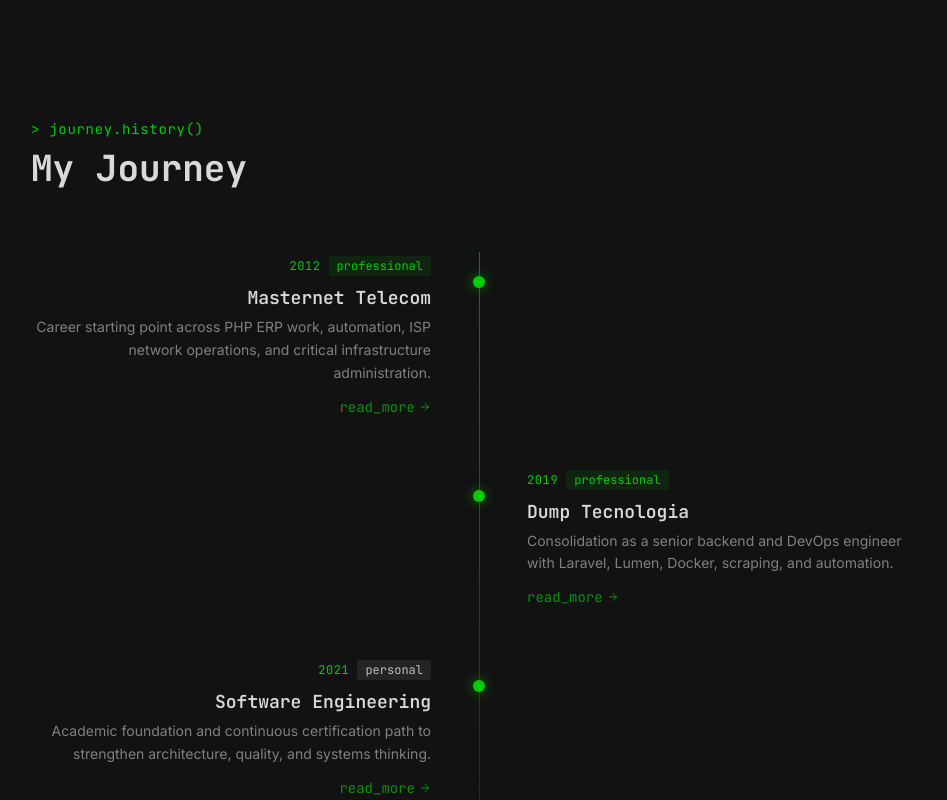
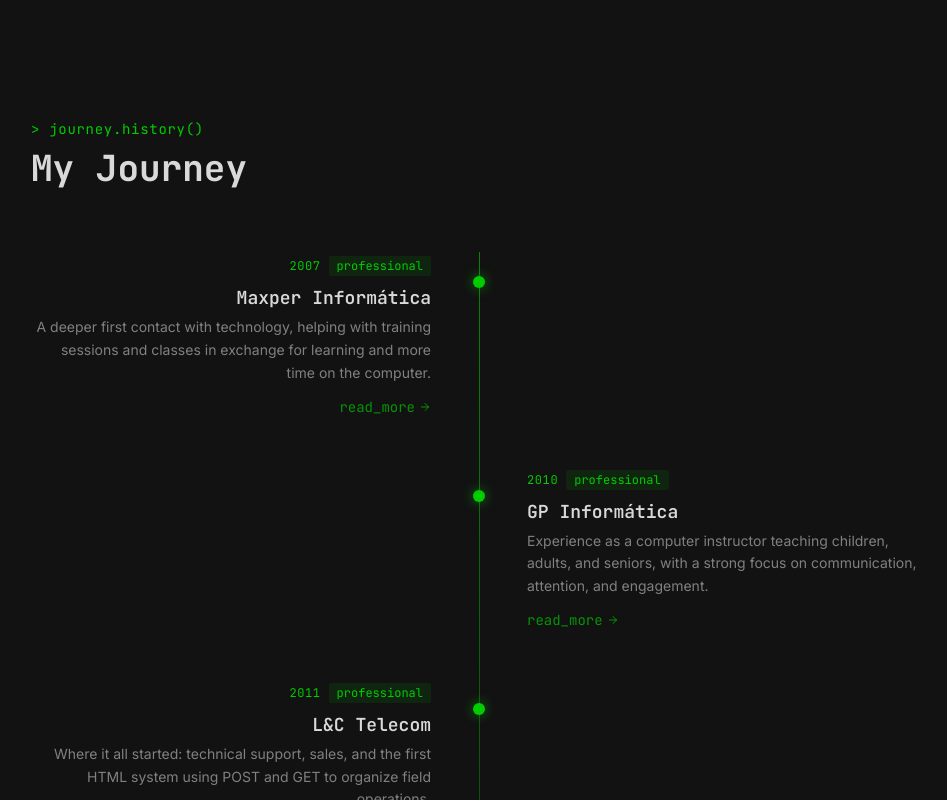
Before and after one commit to vakaman/maicol.dev, a React (Vite) app: page / in a window 1280 px wide. Shown: the part 2000-2800 px from the top of the page, without its empty margins (161-1108 px from the left). Built offline with nearby package versions, Linux system fonts and the light colour scheme; the HTML template or start-up script is replaced by a standard one.

Commit message:
add early journey entries

```diff
--- /dev/null
+++ b/content/journey/gp-informatica/detail/pt-br.md
@@ -0,0 +1,5 @@
+Trabalhei na GP Informática como instrutor de informática, ensinando desde crianças até idosos. Foi uma experiência incrível, porque precisei ter maturidade para entender que existem formas diferentes de prender a atenção das crianças, dos adultos e dos velhinhos também.
+
+Foi nesse ambiente que recebi meus primeiros elogios. Alguns pais me disseram que os filhos deles estavam adorando o curso e que o professor ajudava muito no engajamento. Fiquei extremamente feliz com esse feedback naquele momento.
+
+Fiz amizade com muitos alunos e foi um momento incrível na minha vida. Sinceramente, tenho saudade dessa época.
--- /dev/null
+++ b/content/journey/gp-informatica/detail/us-en.md
@@ -0,0 +1,5 @@
+I worked at GP Informática as a computer instructor, teaching everyone from children to seniors. It was an incredible experience because I had to develop the maturity to understand that there are different ways to hold the attention of kids, adults, and older people as well.
+
+It was in that environment that I received my first compliments. Some parents told me their children were loving the course and that the teacher helped a lot with engagement. I was extremely happy with that feedback at that moment.
+
+I made friends with many students, and it was an incredible time in my life. Honestly, I miss that period.
--- /dev/null
+++ b/content/journey/lc-telecom/detail/pt-br.md
@@ -0,0 +1,7 @@
+Foi na L&C Telecom que tudo começou. Eu trabalhava como atendente de suporte técnico, aquele profissional que muitas vezes pedia para o cliente reiniciar o roteador para restabelecer a conexão e seguir com o diagnóstico.
+
+No dia a dia eu atendia clientes com problemas de internet, ajudando a fazer o serviço voltar ao normal, mas também atuava na frente comercial, apresentando planos e realizando vendas para novos clientes. Esse contato direto com operação e negócio foi importante para formar minha visão prática sobre tecnologia.
+
+Foi lá também que tive meu primeiro case de sucesso com desenvolvimento. Depois de aprender como um formulário HTML funcionava e como enviar dados para um servidor com POST e GET, desenvolvi um sistema que chamei de "agenda".
+
+Esse sistema permitia agendar instalações, manutenções, retiradas e trocas de endereço. Era algo simples, mas teve impacto real: facilitou meu trabalho e também a rotina dos instaladores e técnicos da época.
--- /dev/null
+++ b/content/journey/lc-telecom/detail/us-en.md
@@ -0,0 +1,7 @@
+L&C Telecom was where everything started. I worked in technical support, the classic support role that often asked customers to reboot the router so we could restore connectivity and continue troubleshooting.
+
+On a daily basis I helped customers whose internet service was failing, bringing their connection back to normal, but I also worked on the commercial side by presenting plans and closing sales with new customers. That mix of operations and business gave me an early practical view of technology.
+
+That was also where I had my first real success case with software development. After learning how an HTML form worked and how to send data to a server with `POST` and `GET`, I built a system I called `agenda`.
+
+The system could schedule installations, maintenance visits, equipment removals, and address changes. It was simple, but it had real impact: it made my work easier and improved the routine of the installers and technicians at the time.
--- /dev/null
+++ b/content/journey/maxper-informatica/detail/pt-br.md
@@ -0,0 +1,7 @@
+Comecei como aluno da Maxper e, durante o treinamento, percebi o quanto eu gostava de tecnologia. Lá aprendi o básico: Windows, Word, Excel, PowerPoint, HTML, CSS, Photo-Paint, Corel Draw e internet, aquele cursinho para te "preparar" para usar o computador.
+
+Durante o curso, acabei descobrindo que tinha uma facilidade enorme para aprender e, assim que entendia e reproduzia, já conseguia ajudar meus colegas. Em pouco tempo me vi fazendo parte do treinamento, e meu instrutor permitiu que eu ajudasse em outras turmas. Acredito que posso considerar esse meu primeiro emprego não formal na área da tecnologia. A escola ficava cerca de uma hora de distância da minha casa e, durante um bom tempo, tive que ir a pé mesmo, mas compromisso é compromisso. Depois de algum tempo, acabei conseguindo uma bike, e isso facilitou bastante o deslocamento.
+
+Como eu não tinha dinheiro para bancar novos cursos, fiz uma proposta indecente para meu instrutor: eu ajudava com os treinamentos e ele me ensinava de graça. E assim foi. Fiquei aproximadamente um ano trabalhando, dando aula de informática em troca de ter mais contato com o computador e aprender de graça.
+
+Na época, minha família não tinha recurso financeiro, e ter um computador em casa ou até mesmo acesso à internet era simplesmente impossível. De certa forma, hoje sinto orgulho do que vivi naquele momento. Eu faria tudo de novo.
--- /dev/null
+++ b/content/journey/maxper-informatica/detail/us-en.md
@@ -0,0 +1,7 @@
+I started as a student at Maxper and, during the training, realized how much I liked technology. That was where I learned the basics: Windows, Word, Excel, PowerPoint, HTML, CSS, Photo-Paint, Corel Draw, and internet use, that classic course meant to "prepare" you to use a computer.
+
+During the course, I realized I had a huge ease for learning, and as soon as I understood something and could reproduce it, I was already able to help my classmates. Before long, I found myself becoming part of the training, and my instructor allowed me to help in other classes. I believe I can consider that my first informal job in technology. The school was about an hour away from my house and, for a long time, I had to walk there, but commitment is commitment. After some time, I managed to get a bike, and that made the commute much easier.
+
+Since I did not have money to pay for new courses, I made my instructor an indecent proposal: I would help with the training sessions, and he would teach me for free. And that is exactly how it went. I spent about a year working, teaching computer classes in exchange for having more contact with the computer and learning for free.
+
+At that time, my family did not have the financial means, and having a computer at home or even internet access was simply impossible. In a way, today I feel proud of what I lived through in that moment. I would do it all again.
--- a/src/content/siteContent.ts
+++ b/src/content/siteContent.ts
@@ -91,6 +91,9 @@
 ] as const;
 
 const timelineDefinitions = [
+  { id: "maxper-informatica", type: "professional", year: "2007" },
+  { id: "gp-informatica", type: "professional", year: "2010" },
+  { id: "lc-telecom", type: "professional", year: "2011" },
   { id: "masternet-inicio", type: "professional", year: "2012" },
   { id: "dump-devops", type: "professional", year: "2019" },
   { id: "engenharia-software", type: "personal", year: "2021" },
--- a/src/i18n/locales/pt-br.ts
+++ b/src/i18n/locales/pt-br.ts
@@ -92,6 +92,24 @@
       professional: "profissional",
     },
     entries: {
+      "maxper-informatica": {
+        title: "Maxper Informática",
+        summary:
+          "Primeiro contato mais profundo com tecnologia, ajudando em treinamentos e aulas em troca de aprendizado e mais tempo no computador.",
+        skills: ["Informática", "HTML", "CSS", "Didática", "Compromisso"],
+      },
+      "gp-informatica": {
+        title: "GP Informática",
+        summary:
+          "Experiência como instrutor de informática ensinando crianças, adultos e idosos, com foco em didática, atenção e engajamento.",
+        skills: ["Didática", "Comunicação", "Ensino", "Engajamento", "Informática"],
+      },
+      "lc-telecom": {
+        title: "L&C Telecom",
+        summary:
+          "Onde tudo começou: suporte técnico, vendas e o primeiro sistema em HTML com POST e GET para organizar a operação.",
+        skills: ["HTML", "POST", "GET", "Suporte Técnico", "Vendas"],
+      },
       "masternet-inicio": {
         title: "Masternet Telecom",
         summary:
--- a/src/i18n/locales/us-en.ts
+++ b/src/i18n/locales/us-en.ts
@@ -92,6 +92,24 @@
       professional: "professional",
     },
     entries: {
+      "maxper-informatica": {
+        title: "Maxper Informática",
+        summary:
+          "A deeper first contact with technology, helping with training sessions and classes in exchange for learning and more time on the computer.",
+        skills: ["Computer Skills", "HTML", "CSS", "Teaching", "Commitment"],
+      },
+      "gp-informatica": {
+        title: "GP Informática",
+        summary:
+          "Experience as a computer instructor teaching children, adults, and seniors, with a strong focus on communication, attention, and engagement.",
+        skills: ["Teaching", "Communication", "Engagement", "Computer Skills", "Empathy"],
+      },
+      "lc-telecom": {
+        title: "L&C Telecom",
+        summary:
+          "Where it all started: technical support, sales, and the first HTML system using POST and GET to organize field operations.",
+        skills: ["HTML", "POST", "GET", "Technical Support", "Sales"],
+      },
       "masternet-inicio": {
         title: "Masternet Telecom",
         summary:
```
Also changed, not shown: scripts/prepare-pages.mjs (+39 -0 lines), 2 other files (tests, documents, lock files or other folders).
